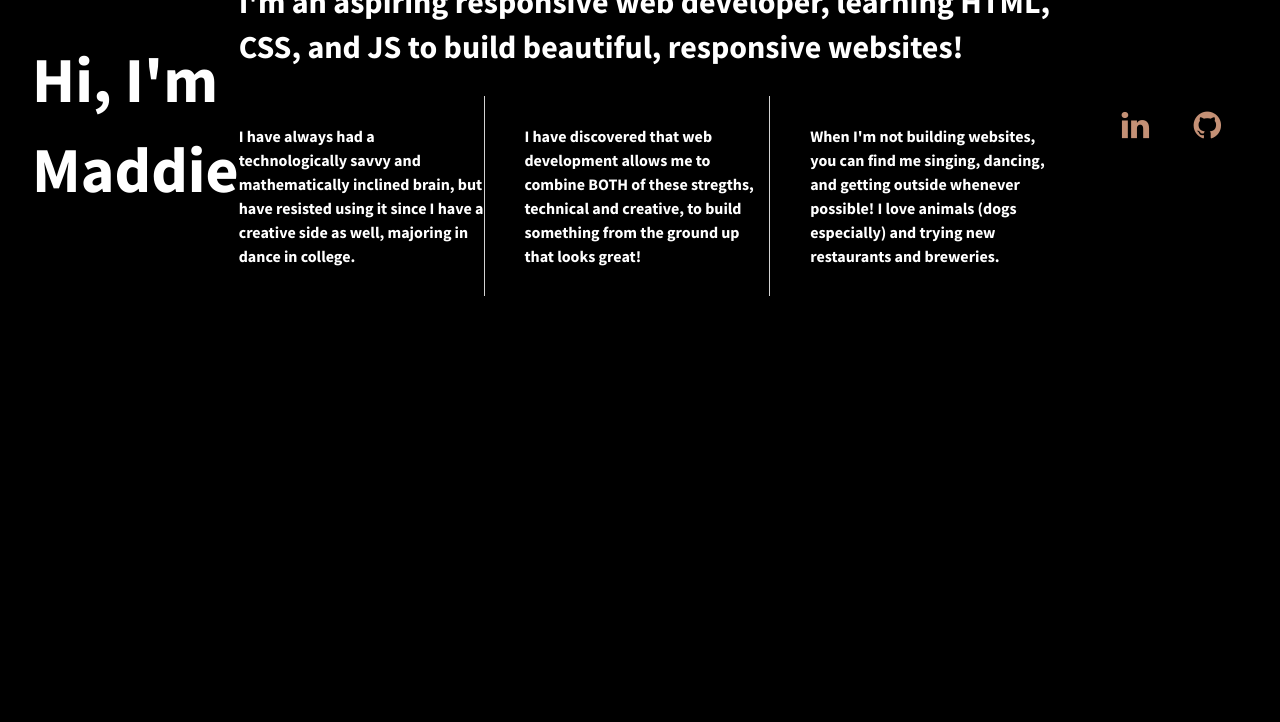
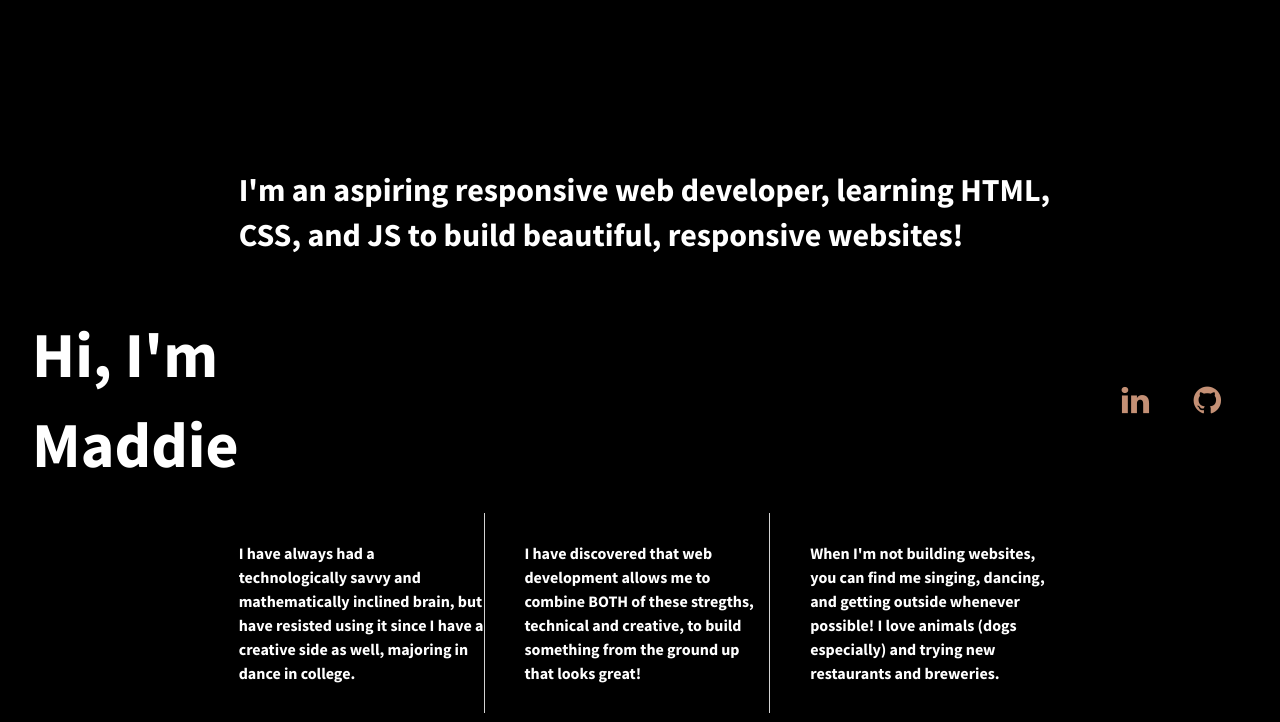
Before and after one commit to emelcee/flexbox-divs, a plain HTML site: page index.html in a window 1280 px wide. Drawn offline with nearby package versions, Linux system fonts and the light colour scheme.

Commit message:
Updated main tags

```diff
--- a/css/main.css
+++ b/css/main.css
@@ -120,7 +120,7 @@ footer {
 h1 {
   font-size: 4em;
 }
-h2 {
+main {
   font-size: 2em;
 }
 
--- a/index.html
+++ b/index.html
@@ -20,12 +20,11 @@
         <!--[if lt IE 8]>
             <p class="browserupgrade">You are using an <strong>outdated</strong> browser. Please <a href="http://browsehappy.com/">upgrade your browser</a> to improve your experience.</p>
         <![endif]-->
-      <main>
         <header>
           <h1>Hi, I'm Maddie</h1>
         </header>
         <section class="flex-container">
-              <h2>I'm an aspiring responsive web developer, learning HTML, CSS, and JS to build beautiful, responsive websites! </h2>
+              <main>I'm an aspiring responsive web developer, learning HTML, CSS, and JS to build beautiful, responsive websites! </main>
               <div id="div-1" class="flex-items">
                 <p>I have always had a technologically savvy and mathematically inclined brain, but have resisted using it since I have a creative side as well, majoring in dance in college. </p>
               </div>
@@ -42,7 +41,6 @@
             <li><a href="https://github.com/emelcee" target="_blank"><img src="img/github.png" alt="Github"></a></li>
           </ul>
         </footer>
-      </main>
 
         <script src="https://ajax.googleapis.com/ajax/libs/jquery/1.11.3/jquery.min.js"></script>
         <script>window.jQuery || document.write('<script src="js/vendor/jquery-1.11.3.min.js"><\/script>')</script>
```
